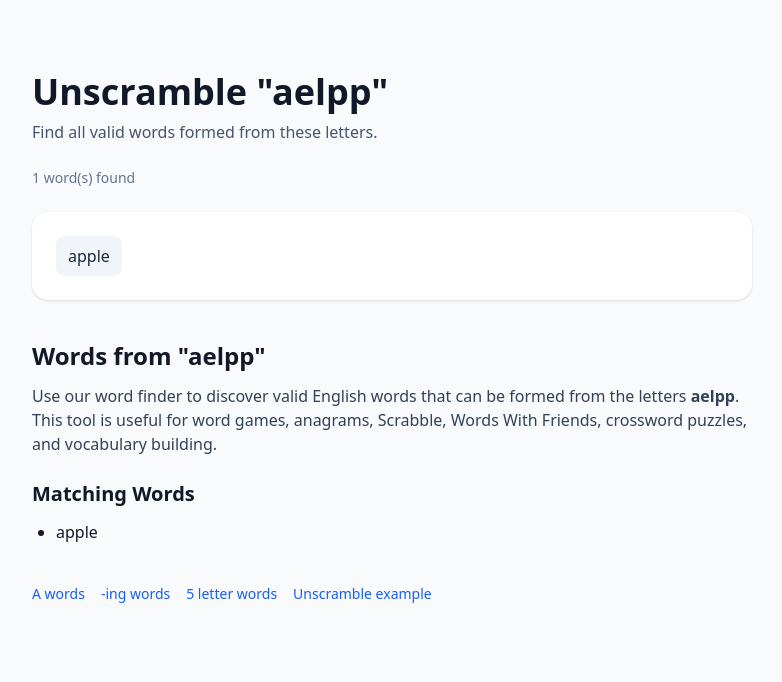
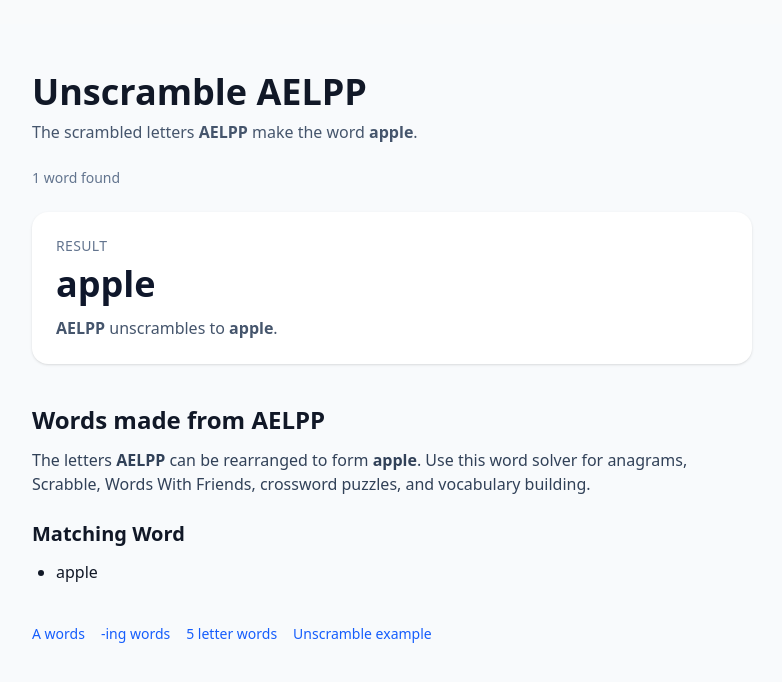
Before and after one commit to vmanglore/unscramble-word-app, a Next.js app: page /unscramble/aelpp in a window 1280 px wide. Shown: the top 682 px of the page, without its empty margins (248-1030 px from the left). Built offline with nearby package versions, Linux system fonts and the light colour scheme.

Commit message:
Improve unscramble result page copy

```diff
--- a/app/unscramble/[letters]/page.tsx
+++ b/app/unscramble/[letters]/page.tsx
@@ -12,40 +12,68 @@ export async function generateMetadata({
   params,
 }: Props): Promise<Metadata> {
   const { letters } = await params;
+  const decodedLetters = decodeURIComponent(letters);
 
   return {
-    title: `Unscramble "${letters}" | Word Solver`,
-    description: `Find all valid English words from the letters "${letters}" using our fast anagram solver.`,
-    keywords: ["unscramble words", "anagram solver", "word finder", letters],
+    title: `Unscramble ${decodedLetters.toUpperCase()} | Word Solver`,
+    description: `Find all valid English words from the scrambled letters ${decodedLetters.toUpperCase()} using our fast anagram solver.`,
+    keywords: ["unscramble words", "anagram solver", "word finder", decodedLetters],
   };
 }
 
 export default async function Page({ params }: Props) {
   const { letters } = await params;
+  const decodedLetters = decodeURIComponent(letters);
+  const displayLetters = decodedLetters.toUpperCase();
 
-  const words = getUnscramble(letters);
+  const words = getUnscramble(decodedLetters);
+  const topResult = words[0];
+  const hasSingleResult = words.length === 1;
 
   return (
     <main className="min-h-screen bg-slate-50">
       <div className="max-w-3xl mx-auto px-6 py-12">
         {/* Header */}
         <h1 className="text-4xl font-bold mb-2">
-          Unscramble "{letters}"
+          Unscramble {displayLetters}
         </h1>
 
         <p className="text-slate-600 mb-6">
-          Find all valid words formed from these letters.
+          {hasSingleResult && topResult ? (
+            <>
+              The scrambled letters <strong>{displayLetters}</strong> make the word{" "}
+              <strong>{topResult}</strong>.
+            </>
+          ) : (
+            <>
+              Find all valid words formed from the scrambled letters{" "}
+              <strong>{displayLetters}</strong>.
+            </>
+          )}
         </p>
 
         {/* Stats */}
         <div className="mb-6 text-sm text-slate-500">
-          {words.length} word(s) found
+          {words.length} {words.length === 1 ? "word" : "words"} found
         </div>
 
         {/* Results */}
         <div className="bg-white rounded-2xl shadow p-6">
           {words.length === 0 ? (
             <p className="text-slate-500">No words found.</p>
+          ) : hasSingleResult && topResult ? (
+            <div>
+              <p className="text-sm font-medium uppercase tracking-wide text-slate-500 mb-2">
+                Result
+              </p>
+              <div className="text-4xl font-bold text-slate-900 mb-3">
+                {topResult}
+              </div>
+              <p className="text-slate-600">
+                <strong>{displayLetters}</strong> unscrambles to{" "}
+                <strong>{topResult}</strong>.
+              </p>
+            </div>
           ) : (
             <div className="flex flex-wrap gap-2">
               {words.map((word) => (
@@ -63,20 +91,31 @@ export default async function Page({ params }: Props) {
         {/* SEO Content */}
         <section className="mt-10 prose max-w-none">
           <h2 className="text-2xl font-semibold mb-3">
-            Words from "{letters}"
+            Words made from {displayLetters}
           </h2>
 
           <p className="text-slate-700">
-            Use our word finder to discover valid English words that can be
-            formed from the letters <strong>{letters}</strong>. This tool is
-            useful for word games, anagrams, Scrabble, Words With Friends,
-            crossword puzzles, and vocabulary building.
+            {hasSingleResult && topResult ? (
+              <>
+                The letters <strong>{displayLetters}</strong> can be rearranged
+                to form <strong>{topResult}</strong>. Use this word solver for
+                anagrams, Scrabble, Words With Friends, crossword puzzles, and
+                vocabulary building.
+              </>
+            ) : (
+              <>
+                Use our word finder to discover valid English words that can be
+                formed from the letters <strong>{displayLetters}</strong>. This
+                tool is useful for word games, anagrams, Scrabble, Words With
+                Friends, crossword puzzles, and vocabulary building.
+              </>
+            )}
           </p>
 
           {words.length > 0 && (
             <>
               <h3 className="text-xl font-semibold mt-6 mb-3">
-                Matching Words
+                {hasSingleResult ? "Matching Word" : "Matching Words"}
               </h3>
 
               <ul className="list-disc pl-6">
```
